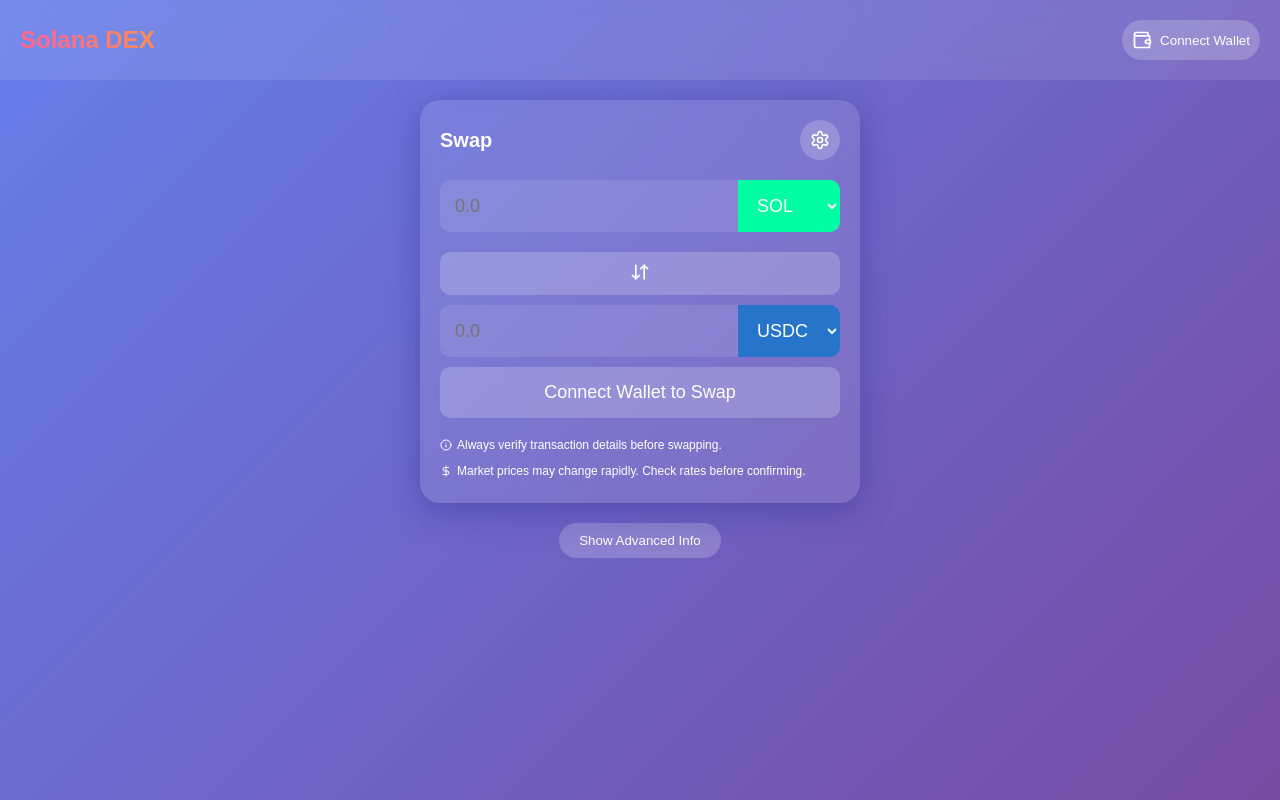
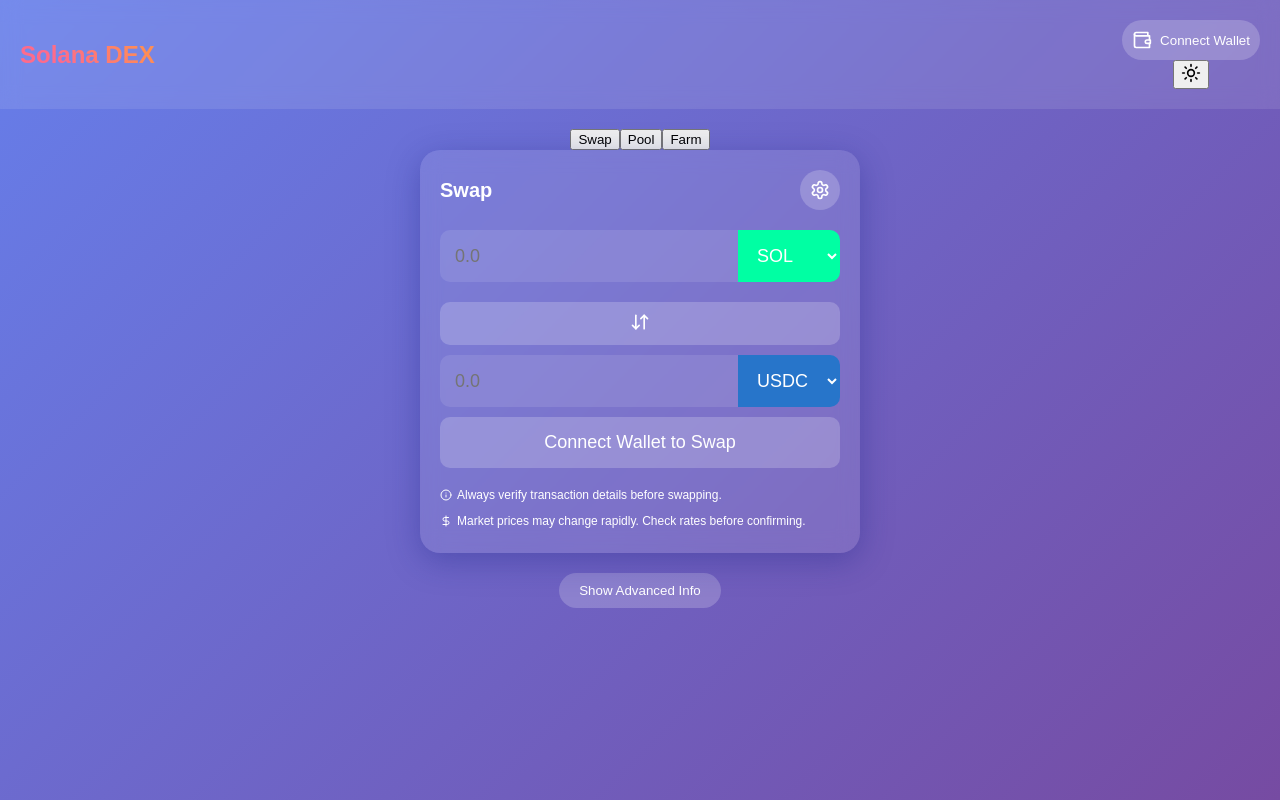
Before and after one commit to wowcombinat/soldex, a React (Create React App) app: page / in a window 1280 px wide. Built offline with nearby package versions, Linux system fonts and the light colour scheme.

Commit message:
Update App.js

```diff
--- a/src/App.js
+++ b/src/App.js
@@ -1,15 +1,20 @@
 import React, { useState, useEffect } from 'react';
-import { ArrowDownUp, Wallet, RefreshCw, Info, DollarSign, Settings, TrendingUp, Clock } from 'lucide-react';
+import { ArrowDownUp, Wallet, RefreshCw, Info, DollarSign, Settings, TrendingUp, Clock, Moon, Sun } from 'lucide-react';
+import { Line } from 'react-chartjs-2';
+import { Chart as ChartJS, CategoryScale, LinearScale, PointElement, LineElement, Title, Tooltip, Legend } from 'chart.js';
 import './App.css';
+
+ChartJS.register(CategoryScale, LinearScale, PointElement, LineElement, Title, Tooltip, Legend);
 
 const tokenList = [
   { symbol: 'SOL', name: 'Solana', balance: 10, color: '#00FFA3' },
   { symbol: 'USDC', name: 'USD Coin', balance: 1000, color: '#2775CA' },
-  { symbol: 'RAY', name: 'Raydium', balance: 100, color: '#E841424' },
+  { symbol: 'RAY', name: 'Raydium', balance: 100, color: '#E84142' },
   { symbol: 'SRM', name: 'Serum', balance: 500, color: '#3B3B98' },
 ];
 
 function App() {
+  const [activeTab, setActiveTab] = useState('swap');
   const [fromToken, setFromToken] = useState('SOL');
   const [toToken, setToToken] = useState('USDC');
   const [fromAmount, setFromAmount] = useState('');
@@ -19,6 +24,8 @@ function App() {
   const [balances, setBalances] = useState({});
   const [recentTrades, setRecentTrades] = useState([]);
   const [showAdvanced, setShowAdvanced] = useState(false);
+  const [chartData, setChartData] = useState(null);
+  const [isDarkMode, setIsDarkMode] = useState(true);
 
   useEffect(() => {
     if (fromAmount && fromToken && toToken) {
@@ -26,6 +33,7 @@ function App() {
       setExchangeRate(simulatedRate);
       setToAmount((parseFloat(fromAmount) * simulatedRate).toFixed(6));
     }
+    generateChartData();
   }, [fromAmount, fromToken, toToken]);
 
   const handleSwap = () => {
@@ -68,10 +76,38 @@ function App() {
     setToAmount((parseFloat(fromAmount) * newRate).toFixed(6));
   };
 
+  const generateChartData = () => {
+    const labels = Array.from({length: 7}, (_, i) => {
+      const d = new Date();
+      d.setDate(d.getDate() - i);
+      return d.toLocaleDateString();
+    }).reverse();
+
+    const data = {
+      labels,
+      datasets: [
+        {
+          label: `${fromToken}/${toToken} Price`,
+          data: labels.map(() => Math.random() * 100),
+          borderColor: 'rgb(75, 192, 192)',
+          tension: 0.1
+        },
+      ],
+    };
+
+    setChartData(data);
+  };
+
+  const toggleTheme = () => {
+    setIsDarkMode(!isDarkMode);
+    document.body.classList.toggle('light-mode');
+  };
+
   return (
-    <div className="App">
+    <div className={`App ${isDarkMode ? 'dark-mode' : 'light-mode'}`}>
       <header className="App-header">
         <h1>Solana DEX</h1>
+        <div className="header-right">
           {walletConnected ? (
             <div className="wallet-info">
               <span>Balance: {balances[fromToken]} {fromToken}</span>
@@ -86,8 +122,18 @@ function App() {
               <span>Connect Wallet</span>
             </button>
           )}
+          <button onClick={toggleTheme} className="theme-toggle">
+            {isDarkMode ? <Sun size={20} /> : <Moon size={20} />}
+          </button>
+        </div>
       </header>
       <main className="App-main">
+        <div className="tabs">
+          <button className={activeTab === 'swap' ? 'active' : ''} onClick={() => setActiveTab('swap')}>Swap</button>
+          <button className={activeTab === 'pool' ? 'active' : ''} onClick={() => setActiveTab('pool')}>Pool</button>
+          <button className={activeTab === 'farm' ? 'active' : ''} onClick={() => setActiveTab('farm')}>Farm</button>
+        </div>
+        {activeTab === 'swap' && (
           <div className="swap-container">
             <div className="swap-header">
               <h2>Swap</h2>
@@ -168,11 +214,30 @@ function App() {
               </p>
             </div>
           </div>
+        )}
+        {activeTab === 'pool' && (
+          <div className="pool-container">
+            <h2>Liquidity Pool</h2>
+            <p>Add liquidity to earn fees</p>
+            {/* Add liquidity form here */}
+          </div>
+        )}
+        {activeTab === 'farm' && (
+          <div className="farm-container">
+            <h2>Yield Farming</h2>
+            <p>Stake your LP tokens to earn rewards</p>
+            {/* Add farming options here */}
+          </div>
+        )}
         <button className="advanced-toggle" onClick={() => setShowAdvanced(!showAdvanced)}>
           {showAdvanced ? 'Hide' : 'Show'} Advanced Info
         </button>
         {showAdvanced && (
           <div className="advanced-info">
+            <div className="chart-container">
+              <h3>Price Chart</h3>
+              {chartData && <Line data={chartData} />}
+            </div>
             <div className="recent-trades">
               <h3>Recent Trades</h3>
               {recentTrades.map((trade, index) => (
```
Lines whose indentation alone changed are shown as unchanged.
